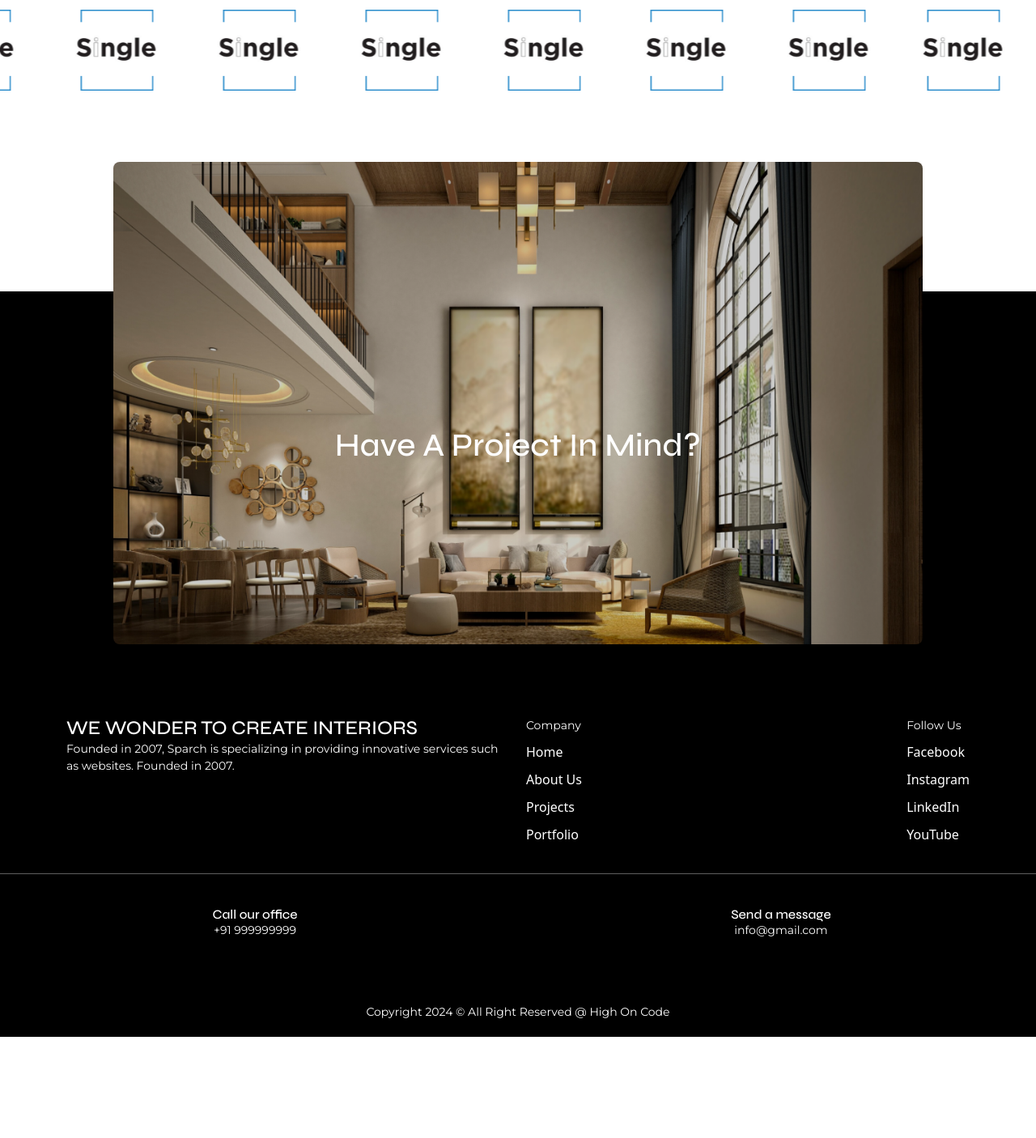
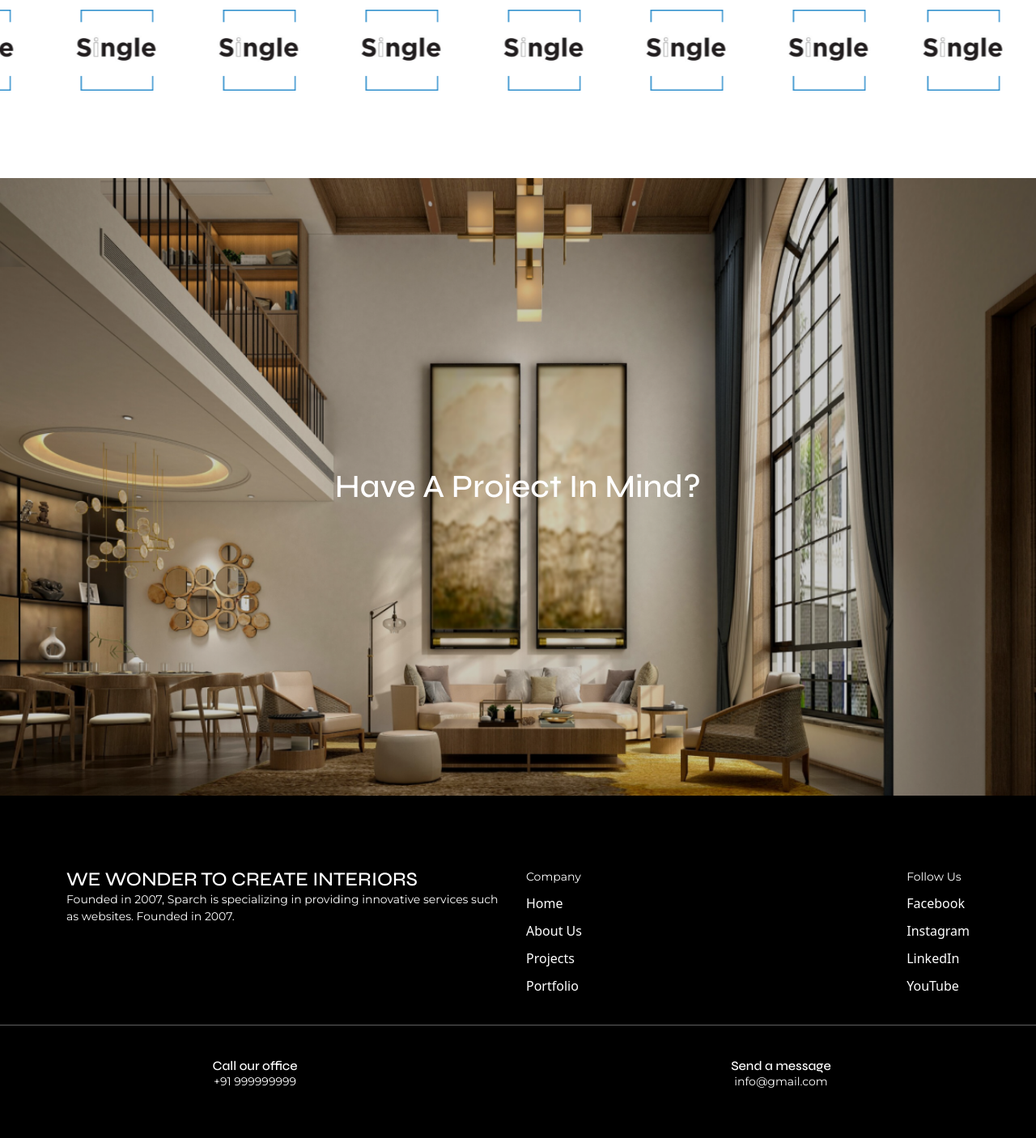
Before and after one commit to arunkishore2001/Wright-Brick-Website, a PHP site: page /about.html in a window 1280 px wide. Shown: the part 2741-4147 px from the top of the page at 81% size. Before the commit the page ends 4022 px from the top, so only its background shows below. Run offline with PHP 8.4, Linux system fonts and the light colour scheme.

Commit message:
new changes on footer

```diff
--- a/css/styles.css
+++ b/css/styles.css
@@ -1116,7 +1116,7 @@ p {
   position: relative;
   background-color: #000;
   padding-top: 60px;
-  margin-top: 200px;
+  margin-top: 300px;
 }
 
 .footer-bg {
@@ -1128,26 +1128,27 @@ p {
 }
 
 .footer-img {
-  width: 80%;
-  max-width: 1000px;
+  width: 100vw;
+  max-width: 100vw;
   margin: 0 auto;
   position: relative;
   margin-top: -20px;
+  margin-top: -300px;
+  transform-origin: bottom center;
+  transition: transform 0.1s ease, padding-bottom 0.1s ease;
 }
 
 .footer-img img {
   width: 100%;
-  height: auto;
+  height: 100%;
   object-fit: cover;
-  border-radius: 8px;
-  margin-top: -200px;
 }
 
 .overlay-footer-text {
   position: absolute;
   top: 50%;
   left: 50%;
-  transform: translate(-50%, -150%);
+  transform: translate(-50%, -50%);
   color: #fff;
   font-family: "Syne", sans-serif;
   font-weight: 700;
@@ -1249,14 +1250,6 @@ p {
     align-items: center;
   }
 
-  .footer-img {
-    width: 90%;
-  }
-
-  .overlay-footer-text {
-    top: 20%;
-  }
-
   .overlay-footer-text h1 {
     font-size: 24px;
   }
@@ -1265,6 +1258,10 @@ p {
 @media (max-width: 480px) {
   .whole-footer {
     margin-top: 300px;
+  }
+  .footer-img {
+    margin-top: -100px;
+    height: 350px;
   }
 }
 
--- a/index.html
+++ b/index.html
@@ -1171,6 +1171,7 @@
     <script src="js/slider.js"></script>
     <script src="js/jQuery.js"></script>
     <script src="js/testmonial.js"></script>
+    <script src="js/footerImg.js"></script>
 
     <script>
       jQuery(document).ready(function ($) {
```
Also changed, not shown: js/footerImg.js (added, +29 -0 lines).
